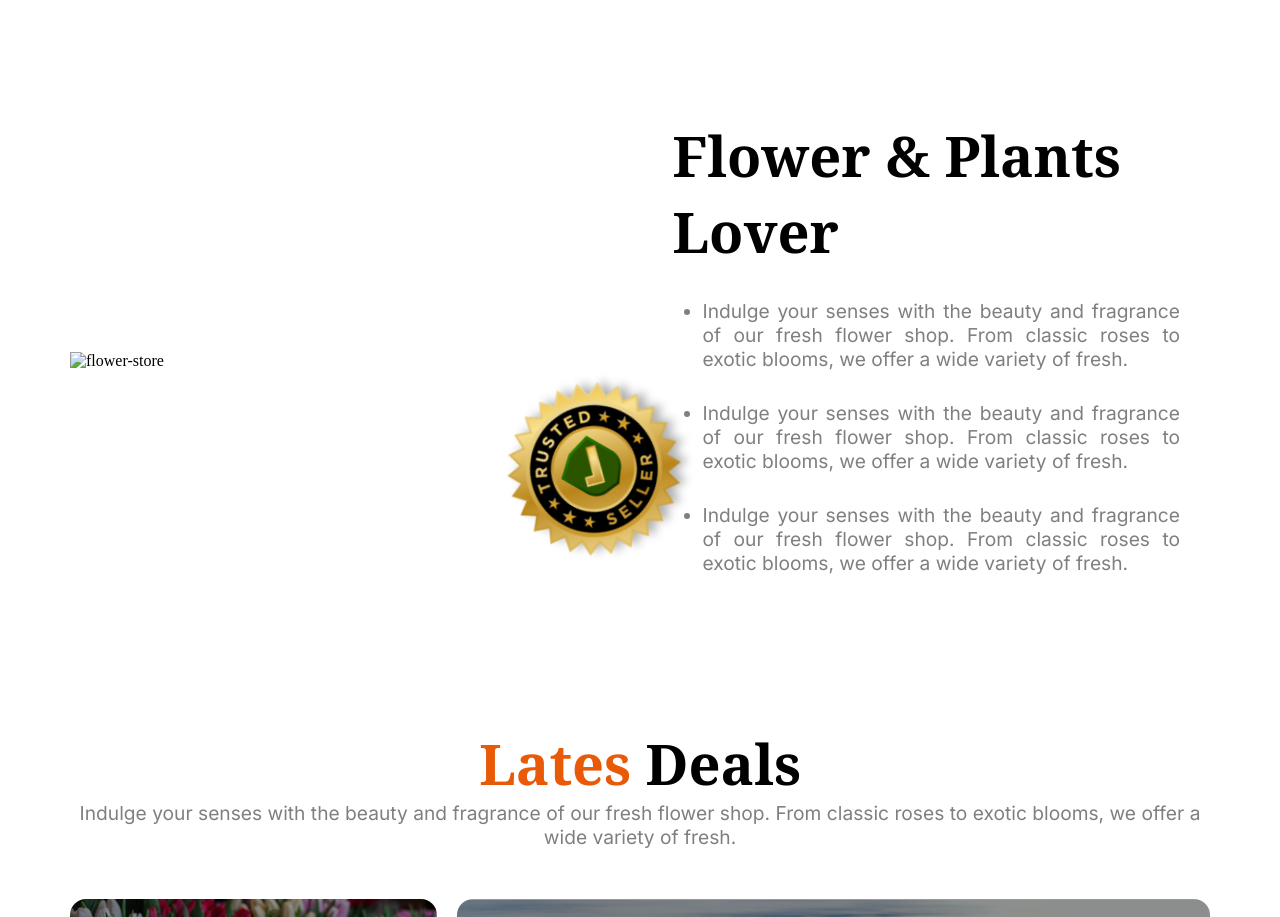
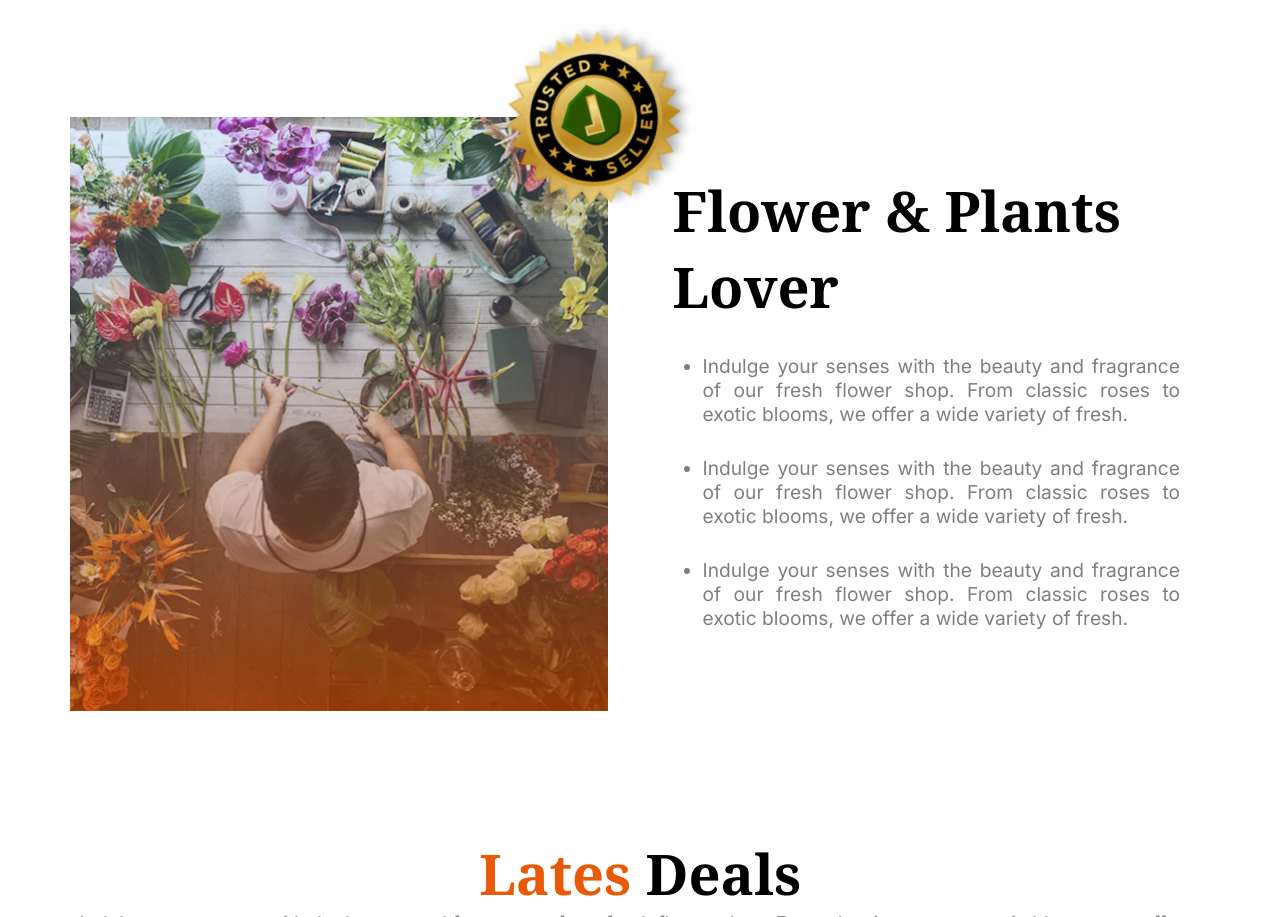
Before and after one commit to Turzo02/Assignment-02, a plain HTML site: page index.html in a window 1280 px wide. Shown: the part 1709-2626 px from the top of the page. Drawn offline with Linux system fonts and the light colour scheme; the site is published under a folder, as on GitHub Pages, so addresses that start at the root find nothing.

Commit message:
Fixed Some issue

```diff
--- a/index.html
+++ b/index.html
@@ -162,7 +162,7 @@
     <!-- Lover Badge section -->
     <section class="badge container">
       <div class="badge-left">
-        <img class="badge-bg-img" src="/Images/flower-store.png" alt="flower-store">
+        <img class="badge-bg-img" src="Images/flower-store.png" alt="flower-store">
         <img src="Images/trusted-badge.png" class="badge-img" alt="badge">
       </div>
 
```
